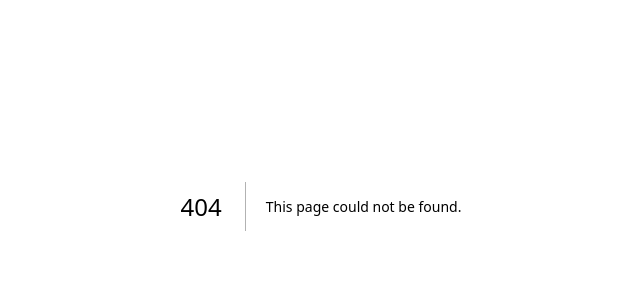
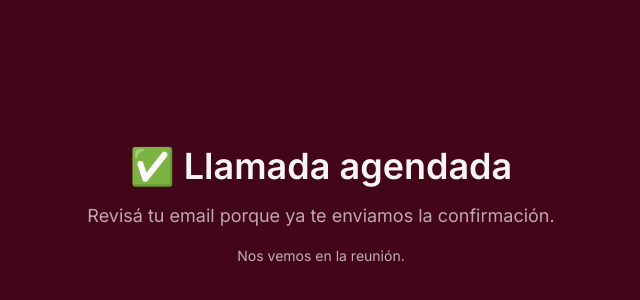
Before and after one commit to matioviello-hue/landin.vsl, a Next.js app: page /app/felicidades in a window 1280 px wide. Before the commit this address had no page. Shown: the part 194-494 px from the top of the page, without its empty margins (319-959 px from the left). Built offline with nearby package versions, Linux system fonts and the light colour scheme.

Commit message:
Add GraciasPage component for confirmation message

```diff
--- /dev/null
+++ b/app/app/felicidades/page.tsx
@@ -0,0 +1,33 @@
+"use client";
+
+import { useEffect } from "react";
+
+export default function GraciasPage() {
+
+  useEffect(() => {
+    // Evento para Meta Pixel (cuando llegan acá)
+    // @ts-ignore
+    if (window.fbq) {
+      // @ts-ignore
+      window.fbq("track", "Lead");
+    }
+  }, []);
+
+  return (
+    <main className="min-h-screen flex items-center justify-center bg-background px-6">
+      <div className="text-center max-w-xl">
+        <h1 className="text-3xl md:text-4xl font-semibold mb-4">
+          ✅ Llamada agendada
+        </h1>
+
+        <p className="text-muted-foreground text-lg">
+          Revisá tu email porque ya te enviamos la confirmación.
+        </p>
+
+        <p className="mt-4 text-sm opacity-70">
+          Nos vemos en la reunión.
+        </p>
+      </div>
+    </main>
+  );
+}
```
